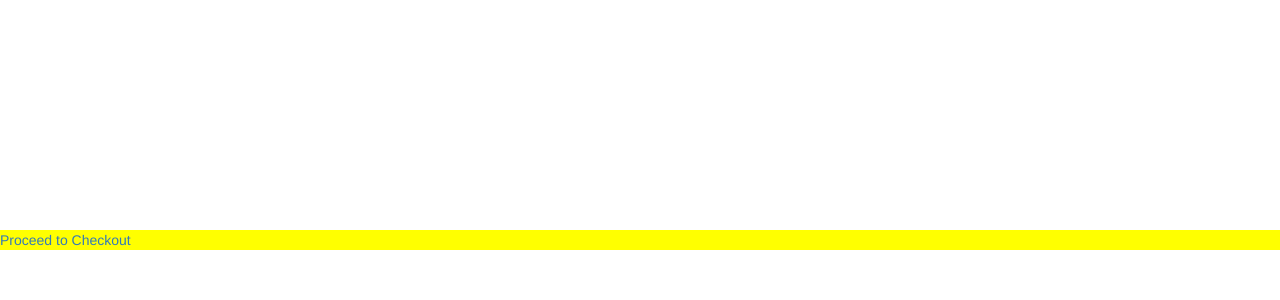
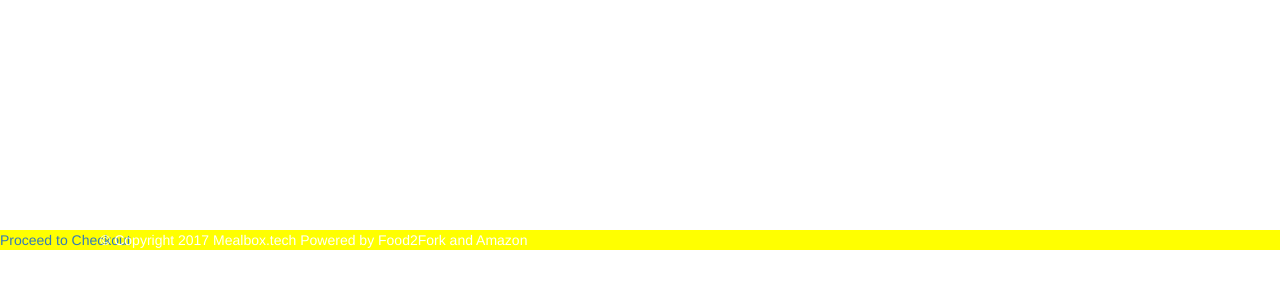
Before and after one commit to juleskt/CS411Team5Project, a Django app: template MealBoxV1/templates/cart.html in a window 1280 px wide. Shown: the part 52-352 px from the top of the page. Run offline with Django 3.2, Linux system fonts and the light colour scheme; the template is opened without the code that fills it, so the values that code supplies are empty; some libraries are stand-ins or nearby versions.

Commit message:
adding copyright line

```diff
--- a/MealBoxV1/templates/base.html
+++ b/MealBoxV1/templates/base.html
@@ -40,3 +40,7 @@
         </ul>
     </div>
 </div>
+
+<div>
+    <font color="white" style='position: absolute; top: 670; left: 100px'>&copy; Copyright 2017 Mealbox.tech Powered by Food2Fork and Amazon</font>
+</div>
```
